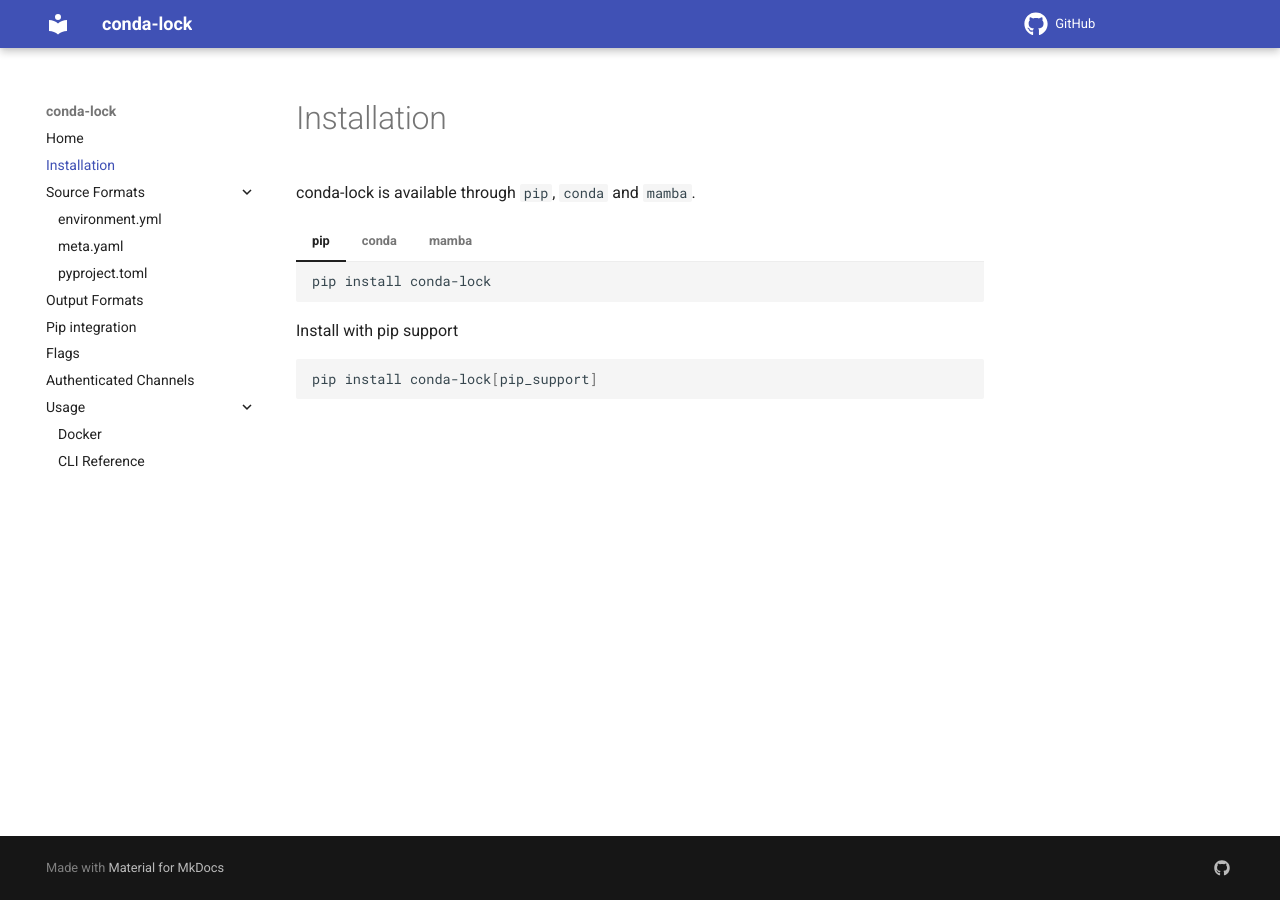
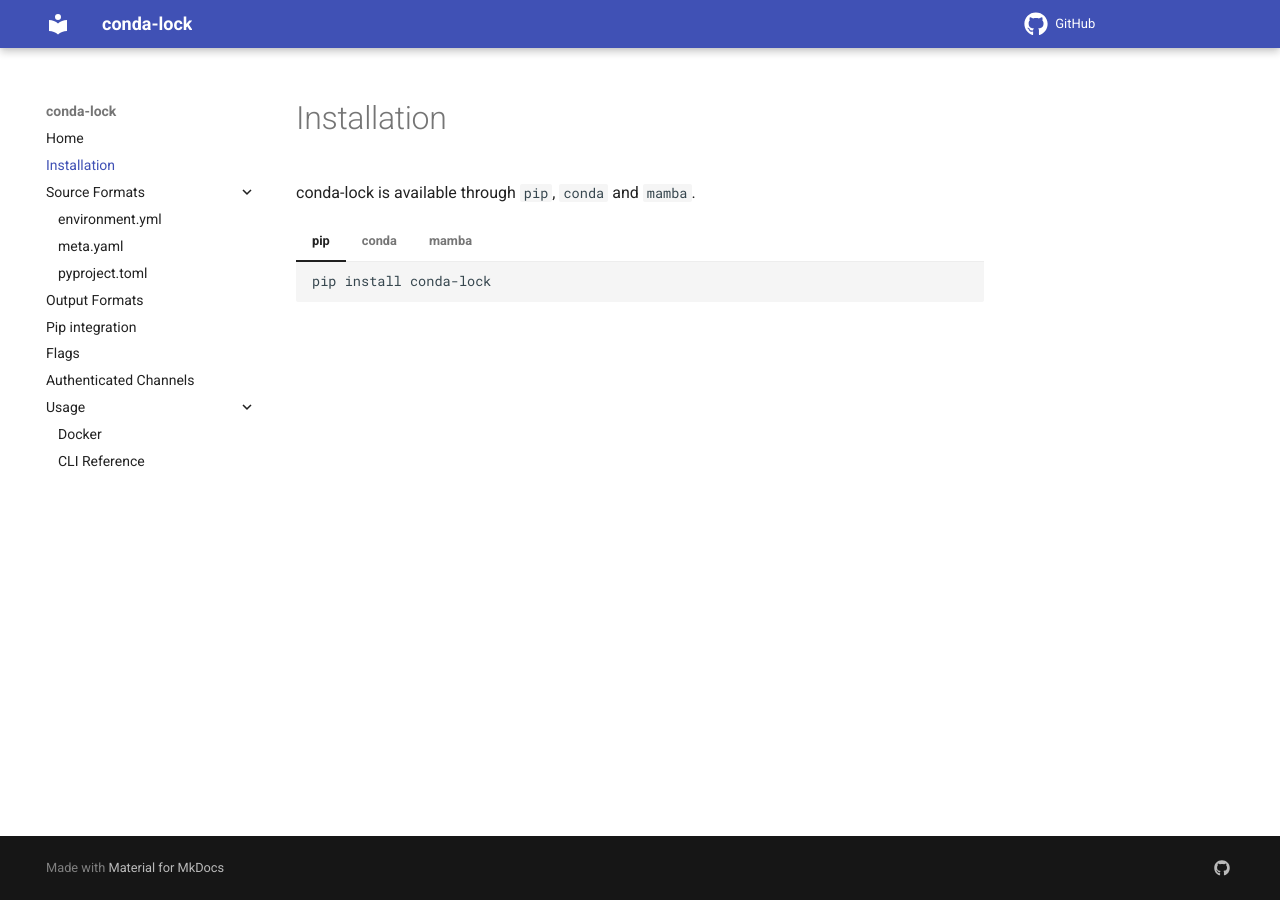
Before and after one commit to conda/conda-lock, an MkDocs documentation site: the page built from docs/getting_started.md, in a window 1280 px wide. Built offline with MkDocs 1.6.1 and Material for MkDocs 9.7.7, drawn with Linux system fonts in a browser that asks for light colours; comment, search, counter and statistics services are not loaded.

Commit message:
Remove Ref to 'pip_support' extra in Docs

````diff
--- a/docs/getting_started.md
+++ b/docs/getting_started.md
@@ -6,11 +6,6 @@
 
     ```sh
     pip install conda-lock
-    ```
-
-    Install with pip support
-    ```sh
-    pip install conda-lock[pip_support]
     ```
 
 === "conda"
````
Also changed, not shown: docs/pip.md (+1 -2 lines).
